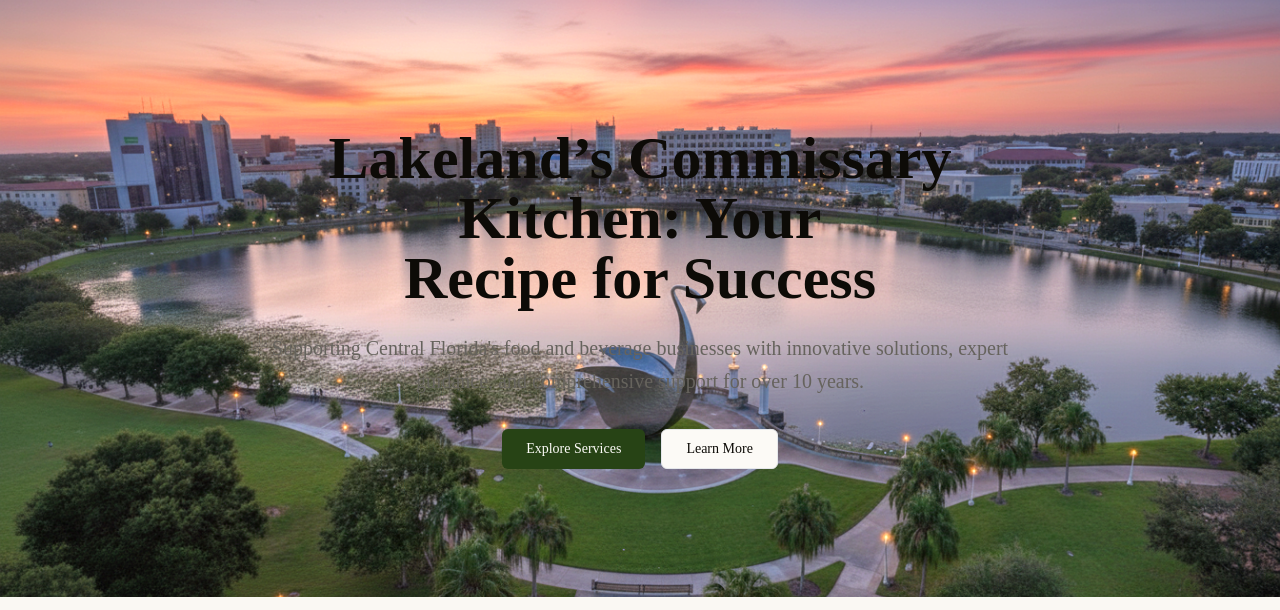
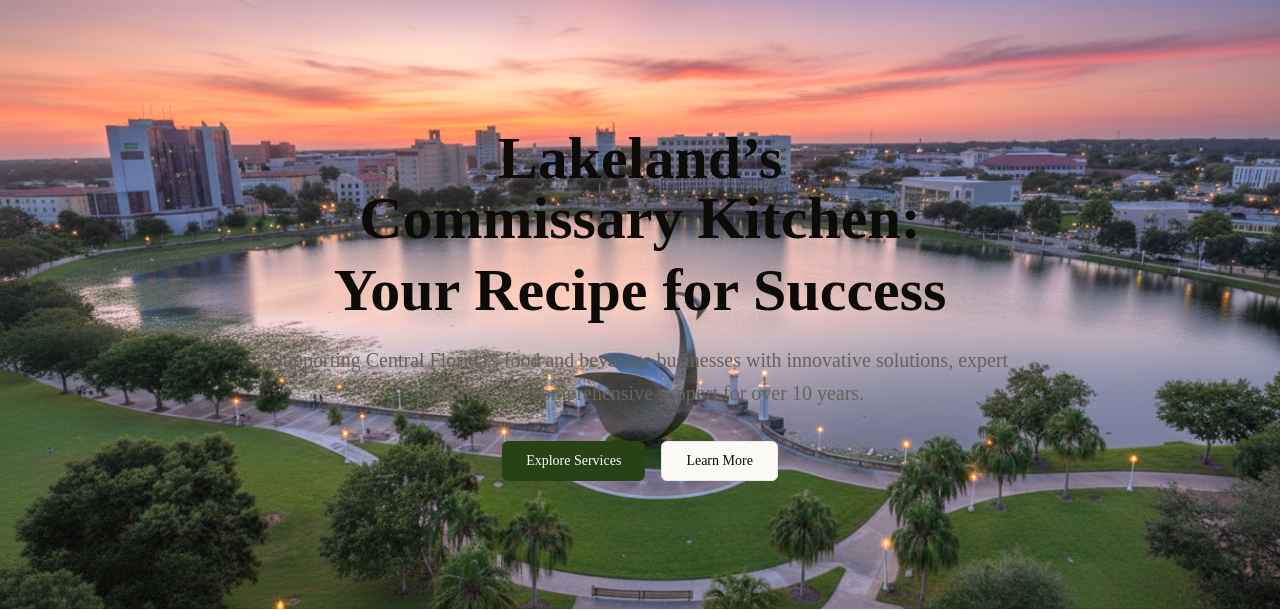
Before and after one commit to YeilerMR/BroadwayCommissary, a PHP site: page /BroadwayCommissary/ in a window 1280 px wide. Shown: the part 65-675 px from the top of the page. Run offline with PHP 8.4, Linux system fonts and the light colour scheme.

Commit message:
Update home.php

```diff
--- a/includes/home.php
+++ b/includes/home.php
@@ -4,7 +4,8 @@
     </div>
     <div class="container mx-auto px-4 relative z-10">
         <div class="max-w-3xl mx-auto text-center">
-            <h1 class="text-4xl md:text-6xl font-bold text-balance mb-6 text-foreground">Lakeland’s Commissary Kitchen: Your Recipe for Success</h1>
+            <h1 class="text-4xl md:text-6xl font-bold text-balance mb-3 text-foreground">Lakeland’s Commissary Kitchen:</h1>
+            <h2 class="text-4xl md:text-6xl font-bold text-balance mb-6 text-foreground">Your Recipe for Success</h2>
             <p class="text-xl text-muted-foreground leading-relaxed mb-8">Supporting Central Florida&#x27;s
                 food and beverage businesses with innovative solutions, expert guidance, and comprehensive
                 support for over 10 years.</p>
```
